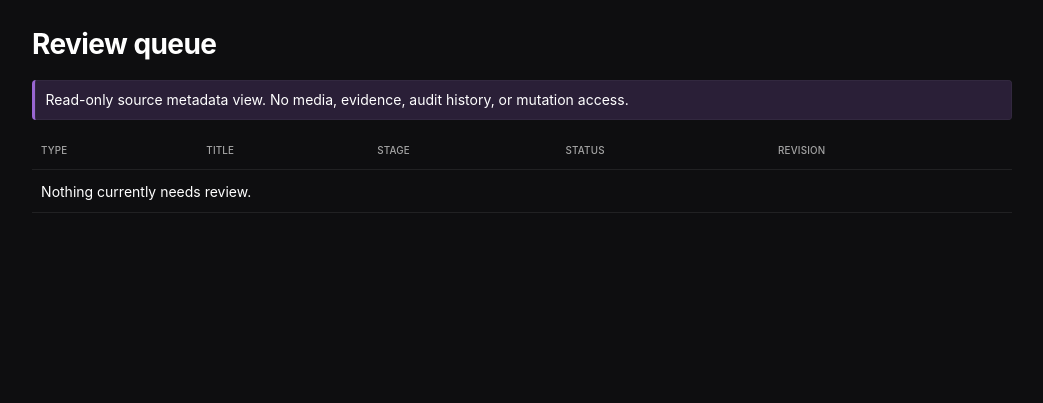
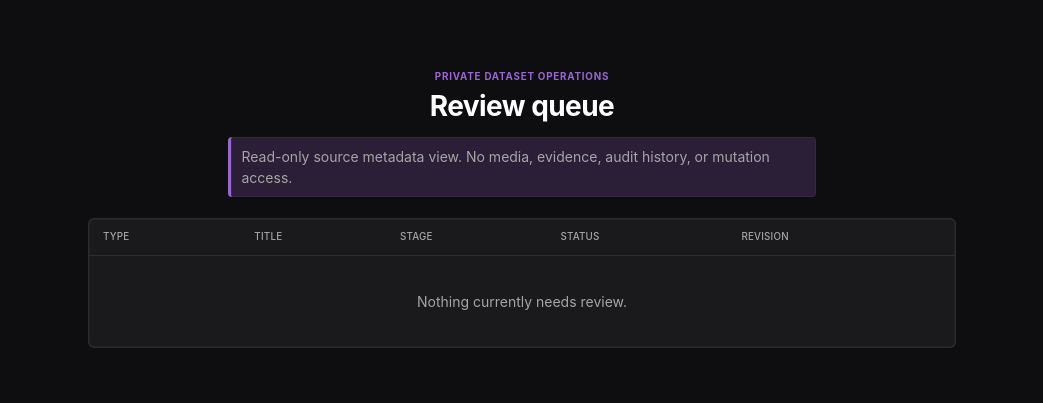
Before and after one commit to max-pantom/ecnedaC, a FastAPI app: template cadence/review/templates/queue.html in a window 1280 px wide. Shown: the part 43-446 px from the top of the page, without its empty margins (118-1161 px from the left). Run offline with FastAPI, Linux system fonts and the light colour scheme; the template is opened without the code that fills it, so the values that code supplies are empty; parts of the project's set-up code (start-up, migrations or seed data) failed here and were passed over.

Commit message:
fix: keep tunneled review console styled

```diff
--- a/cadence/review/app.py
+++ b/cadence/review/app.py
@@ -2,6 +2,8 @@
 
 from __future__ import annotations
 
+import base64
+import hashlib
 import json
 from pathlib import Path
 from typing import Any
@@ -45,6 +47,8 @@
 from cadence.review.models import EvidenceReference, StaleRevisionError
 
 _DIRECTORY = Path(__file__).parent
+_REVIEW_CSS = (_DIRECTORY / "static" / "review.css").read_text(encoding="utf-8")
+_REVIEW_CSS_HASH = base64.b64encode(hashlib.sha256(_REVIEW_CSS.encode()).digest()).decode()
 
 
 def create_app(
@@ -74,6 +78,7 @@
     signer = SessionSigner(administrator_secret)
     intake = service or _build_service(config)
     templates = Jinja2Templates(directory=_DIRECTORY / "templates")
+    templates.env.globals["review_css"] = _REVIEW_CSS
     login_limiter = (
         LoginAttemptLimiter(maximum_failures=login_max_failures)
         if login_max_failures is not None
@@ -113,7 +118,7 @@
         response.headers["Content-Security-Policy"] = (
             "default-src 'self'; base-uri 'none'; frame-ancestors 'none'; "
             "form-action 'self'; img-src 'self' data:; media-src 'self'; "
-            "script-src 'self'; style-src 'self'"
+            f"script-src 'self'; style-src 'self' 'sha256-{_REVIEW_CSS_HASH}'"
         )
         response.headers["Referrer-Policy"] = "no-referrer"
         response.headers["X-Content-Type-Options"] = "nosniff"
--- a/cadence/review/static/review.css
+++ b/cadence/review/static/review.css
@@ -59,9 +59,10 @@
 }
 
 main {
-  margin: 2rem auto;
-  max-width: 72rem;
+  margin: 0 auto;
+  max-width: 64rem;
   padding: 0 1rem 4rem;
+  width: 100%;
 }
 
 h1,
@@ -181,6 +182,70 @@
 
 .narrow {
   max-width: 30rem;
+  width: 100%;
+}
+
+.centered-card {
+  margin: clamp(2rem, 8vh, 6rem) auto 0;
+}
+
+.page-heading {
+  margin: clamp(2.5rem, 7vw, 5rem) auto 1.5rem;
+  max-width: 42rem;
+  text-align: center;
+}
+
+.page-heading h1 {
+  margin: 0.35rem 0 0.5rem;
+}
+
+.page-heading > p:last-child {
+  color: var(--muted);
+  margin-bottom: 0;
+}
+
+.page-heading .notice {
+  color: var(--text);
+  text-align: left;
+}
+
+.eyebrow {
+  color: var(--purple-muted);
+  font-size: 0.7rem;
+  font-weight: 650;
+  letter-spacing: 0.08em;
+  margin: 0;
+  text-transform: uppercase;
+}
+
+.queue-panel {
+  overflow: hidden;
+  padding: 0;
+}
+
+.queue-panel th:first-child,
+.queue-panel td:first-child {
+  padding-left: 1rem;
+}
+
+.queue-panel th:last-child,
+.queue-panel td:last-child {
+  padding-right: 1rem;
+}
+
+.queue-panel tbody tr:last-child td {
+  border-bottom: 0;
+}
+
+.empty-state {
+  color: var(--muted);
+  padding: 2.5rem 1rem !important;
+  text-align: center;
+}
+
+.review-actions {
+  align-items: start;
+  margin: 1rem auto 0;
 }
 
 label {
--- a/cadence/review/templates/base.html
+++ b/cadence/review/templates/base.html
@@ -5,8 +5,7 @@
     <meta name="viewport" content="width=device-width, initial-scale=1">
     <meta name="referrer" content="no-referrer">
     <title>{% block title %}Cadence review{% endblock %}</title>
-    <link rel="stylesheet" href="{{ url_for('static', path='/review.css') }}">
-    <script defer src="{{ url_for('static', path='/review.js') }}"></script>
+    <style>{{ review_css|safe }}</style>
   </head>
   <body>
     <header>
--- a/cadence/review/templates/error.html
+++ b/cadence/review/templates/error.html
@@ -1,7 +1,7 @@
 {% extends "base.html" %}
 {% block title %}Review conflict · Cadence{% endblock %}
 {% block content %}
-<section class="panel narrow">
+<section class="panel narrow centered-card">
   <h1>Review could not be recorded</h1>
   <p>{{ detail }}</p>
   {% if actual_revision is defined %}
--- a/cadence/review/templates/login.html
+++ b/cadence/review/templates/login.html
@@ -1,7 +1,7 @@
 {% extends "base.html" %}
 {% block title %}Sign in · Cadence review{% endblock %}
 {% block content %}
-<section class="panel narrow">
+<section class="panel narrow centered-card">
   <h1>Private dataset review</h1>
   <p>This console is intended for access through the VPS SSH tunnel.</p>
   {% if readonly_login_enabled %}
--- a/cadence/review/templates/queue.html
+++ b/cadence/review/templates/queue.html
@@ -1,12 +1,17 @@
 {% extends "base.html" %}
 {% block title %}Review queue · Cadence{% endblock %}
 {% block content %}
+<section class="page-heading">
+  <p class="eyebrow">Private dataset operations</p>
   <h1>Review queue</h1>
   {% if session.can_mutate %}
   <p>Every decision is revision-checked and written to the private audit log.</p>
   {% else %}
   <p class="notice">Read-only source metadata view. No media, evidence, audit history, or mutation access.</p>
   {% endif %}
+</section>
+
+<section class="panel queue-panel" aria-label="Items awaiting review">
   <table>
     <thead><tr><th>Type</th><th>Title</th><th>Stage</th><th>Status</th><th>Revision</th></tr></thead>
     <tbody>
@@ -29,14 +34,15 @@
         <td data-label="Revision">{{ item.revision }}</td>
       </tr>
     {% else %}
-    <tr><td colspan="5">Nothing currently needs review.</td></tr>
+      <tr><td class="empty-state" colspan="5">Nothing currently needs review.</td></tr>
     {% endfor %}
     </tbody>
   </table>
+</section>
 
 {% if session.can_mutate %}
-<section class="grid">
-  <form class="panel narrow" method="post" action="/api/v1/datasets/build">
+<section class="grid review-actions">
+  <form class="panel" method="post" action="/api/v1/datasets/build">
     <h2>Build immutable dataset version</h2>
     <p>Only approved segments from currently eligible sources are included.</p>
     <input type="hidden" name="csrf_token" value="{{ csrf_token }}">
```
Also changed, not shown: tests/unit/test_review_http.py (+20 -0 lines). Lines whose indentation alone changed are shown as unchanged.
